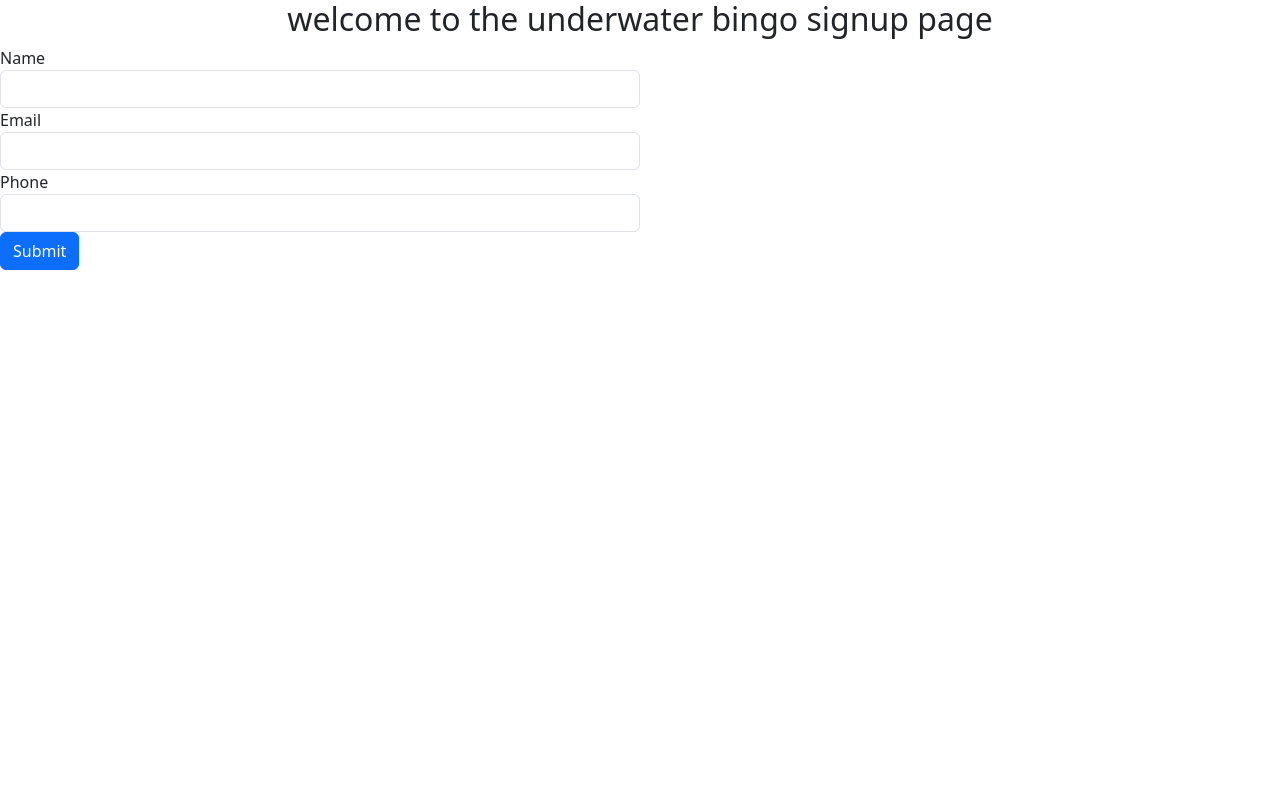
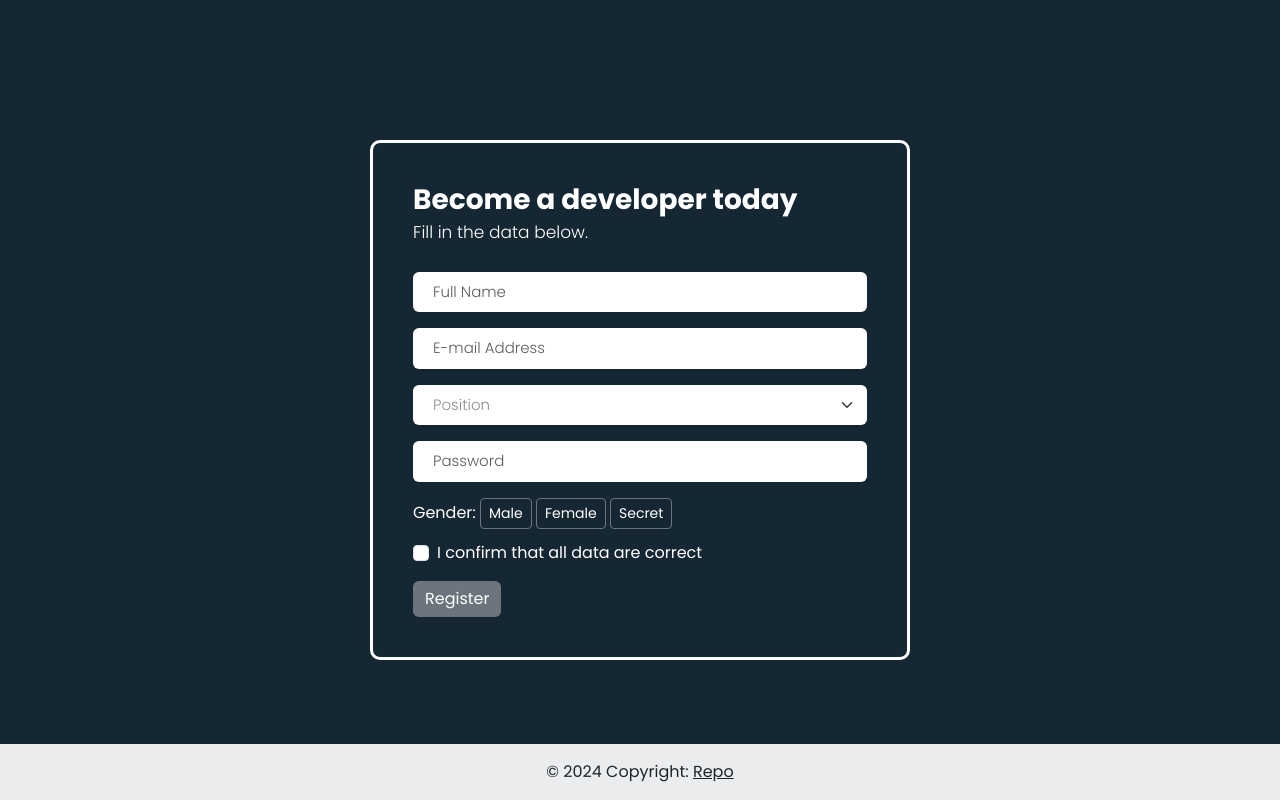
Before and after one commit to hrantgartley/legendary-octo-funicular-hotel, a website: page index.html in a window 1280 px wide. Drawn offline with nearby package versions, Linux system fonts and the light colour scheme.

Commit message:
stealed code

```diff
--- /dev/null
+++ b/css/style.css
@@ -0,0 +1,156 @@
+@import url("https://fonts.googleapis.com/css2?family=Poppins:wght@300;400;500;700;900&display=swap");
+
+*,
+body {
+    font-family: "Poppins", sans-serif;
+    font-weight: 400;
+    -webkit-font-smoothing: antialiased;
+    text-rendering: optimizeLegibility;
+    -moz-osx-font-smoothing: grayscale;
+}
+
+html,
+body {
+    height: 100%;
+    background-color: #152733;
+    overflow: hidden;
+}
+
+.form-holder {
+    display: flex;
+    flex-direction: column;
+    justify-content: center;
+    align-items: center;
+    text-align: center;
+    min-height: 100vh;
+}
+
+.form-holder .form-content {
+    position: relative;
+    text-align: center;
+    display: -webkit-box;
+    display: -moz-box;
+    display: -ms-flexbox;
+    display: -webkit-flex;
+    display: flex;
+    -webkit-justify-content: center;
+    justify-content: center;
+    -webkit-align-items: center;
+    align-items: center;
+    padding: 60px;
+}
+
+.form-content .form-items {
+    border: 3px solid #fff;
+    padding: 40px;
+    display: inline-block;
+    width: 100%;
+    min-width: 540px;
+    -webkit-border-radius: 10px;
+    -moz-border-radius: 10px;
+    border-radius: 10px;
+    text-align: left;
+    -webkit-transition: all 0.4s ease;
+    transition: all 0.4s ease;
+}
+
+.form-content h3 {
+    color: #fff;
+    text-align: left;
+    font-size: 28px;
+    font-weight: 600;
+    margin-bottom: 5px;
+}
+
+.form-content h3.form-title {
+    margin-bottom: 30px;
+}
+
+.form-content p {
+    color: #fff;
+    text-align: left;
+    font-size: 17px;
+    font-weight: 300;
+    line-height: 20px;
+    margin-bottom: 30px;
+}
+
+.form-content label,
+.was-validated .form-check-input:invalid ~ .form-check-label,
+.was-validated .form-check-input:valid ~ .form-check-label {
+    color: #fff;
+}
+
+.form-content input[type="text"],
+.form-content input[type="password"],
+.form-content input[type="email"],
+.form-content select {
+    width: 100%;
+    padding: 9px 20px;
+    text-align: left;
+    border: 0;
+    outline: 0;
+    border-radius: 6px;
+    background-color: #fff;
+    font-size: 15px;
+    font-weight: 300;
+    color: #8d8d8d;
+    -webkit-transition: all 0.3s ease;
+    transition: all 0.3s ease;
+    margin-top: 16px;
+}
+
+.btn-primary {
+    background-color: #6c757d;
+    outline: none;
+    border: 0px;
+    box-shadow: none;
+}
+
+.btn-primary:hover,
+.btn-primary:focus,
+.btn-primary:active {
+    background-color: #495056;
+    outline: none !important;
+    border: none !important;
+    box-shadow: none;
+}
+
+.form-content textarea {
+    position: static !important;
+    width: 100%;
+    padding: 8px 20px;
+    border-radius: 6px;
+    text-align: left;
+    background-color: #fff;
+    border: 0;
+    font-size: 15px;
+    font-weight: 300;
+    color: #8d8d8d;
+    outline: none;
+    resize: none;
+    height: 120px;
+    -webkit-transition: none;
+    transition: none;
+    margin-bottom: 14px;
+}
+
+.form-content textarea:hover,
+.form-content textarea:focus {
+    border: 0;
+    background-color: #ebeff8;
+    color: #8d8d8d;
+}
+
+.mv-up {
+    margin-top: -9px !important;
+    margin-bottom: 8px !important;
+}
+
+.invalid-feedback {
+    color: #ff606e;
+}
+
+.valid-feedback {
+    color: #2acc80;
+}
--- a/index.html
+++ b/index.html
@@ -12,50 +12,122 @@
             integrity="sha384-T3c6CoIi6uLrA9TneNEoa7RxnatzjcDSCmG1MXxSR1GAsXEV/Dwwykc2MPK8M2HN"
             crossorigin="anonymous"
         >
+        <link rel="stylesheet" href="css/style.css">
+        <link rel="shortcut icon" href="images/dev.png" type="image/x-icon">
     </head>
     <body>
-        <header>
-            <h2 class="text text-md-center">welcome to the underwater bingo signup page</h2>
-        </header>
-        <main>
-            <form method="post">
-                <div class="form-group">
-                    <label for="name">Name</label>
+        <div class="form-body">
+            <div class="row">
+                <div class="form-holder">
+                    <div class="form-content">
+                        <div class="form-items">
+                            <h3>Become a developer today</h3>
+                            <p>Fill in the data below.</p>
+                            <form class="requires-validation" novalidate>
+                                <div class="col-md-12">
                                     <input
+                                        class="form-control"
                                         type="text"
-                        class="form-control w-50"
-                        id="name"
                                         name="name"
+                                        placeholder="Full Name"
                                         required
                                     >
+                                    <div class="valid-feedback">Username field is valid!</div>
+                                    <div class="invalid-feedback">Username field cannot be blank!</div>
                                 </div>
-                <div class="form-group">
-                    <label for="email">Email</label>
+                                <div class="col-md-12">
                                     <input
+                                        class="form-control"
                                         type="email"
-                        class="form-control w-50"
-                        id="email"
                                         name="email"
+                                        placeholder="E-mail Address"
                                         required
                                     >
+                                    <div class="valid-feedback">Email field is valid!</div>
+                                    <div class="invalid-feedback">Email field cannot be blank!</div>
                                 </div>
-                <div class="form-group">
-                    <label for="phone">Phone</label>
+                                <div class="col-md-12">
+                                    <select class="form-select mt-3" required>
+                                        <option selected disabled value="">Position</option>
+                                        <option value="jweb">Junior Web Developer</option>
+                                        <option value="sweb">Senior Web Developer</option>
+                                        <option value="pmanager">Project Manager</option>
+                                    </select>
+                                    <div class="valid-feedback">You selected a position!</div>
+                                    <div class="invalid-feedback">Please select a position!</div>
+                                </div>
+                                <div class="col-md-12">
                                     <input
-                        type="tel"
-                        class="form-control w-50"
-                        id="phone"
-                        name="phone"
+                                        class="form-control"
+                                        type="password"
+                                        name="password"
+                                        placeholder="Password"
                                         required
                                     >
+                                    <div class="valid-feedback">Password field is valid!</div>
+                                    <div class="invalid-feedback">Password field cannot be blank!</div>
                                 </div>
-                <button type="submit" class="btn btn-primary">
-                    Submit
-                </button>
+                                <div class="col-md-12 mt-3">
+                                    <label class="mb-3 mr-1" for="gender">Gender:</label>
+                                    <input
+                                        type="radio"
+                                        class="btn-check"
+                                        name="gender"
+                                        id="male"
+                                        autocomplete="off"
+                                        required
+                                    >
+                                    <label class="btn btn-sm btn-outline-secondary" for="male">Male</label>
+                                    <input
+                                        type="radio"
+                                        class="btn-check"
+                                        name="gender"
+                                        id="female"
+                                        autocomplete="off"
+                                        required
+                                    >
+                                    <label class="btn btn-sm btn-outline-secondary" for="female">Female</label>
+                                    <input
+                                        type="radio"
+                                        class="btn-check"
+                                        name="gender"
+                                        id="secret"
+                                        autocomplete="off"
+                                        required
+                                    >
+                                    <label class="btn btn-sm btn-outline-secondary" for="secret">Secret</label>
+                                    <div class="valid-feedback mv-up">You selected a gender!</div>
+                                    <div class="invalid-feedback mv-up">Please select a gender!</div>
+                                </div>
+                                <div class="form-check">
+                                    <input
+                                        class="form-check-input"
+                                        type="checkbox"
+                                        value=""
+                                        id="invalidCheck"
+                                        required
+                                    >
+                                    <label class="form-check-label">I confirm that all data are correct</label>
+                                    <div class="invalid-feedback">Please confirm that the entered data are all correct!</div>
+                                </div>
+                                <div class="form-button mt-3">
+                                    <button id="submit" type="submit" class="btn btn-primary">Register</button>
+                                </div>
                             </form>
-        </main>
-        <footer></footer>
+                        </div>
+                    </div>
+                </div>
+            </div>
+        </div>
+        <footer class="bg-body-tertiary text-center text-lg-start fixed-bottom">
+            <div class="text-center p-3" style="background-color: rgba(0, 0, 0, 0.05);">
+                © 2024 Copyright:
+                <a class="text-body" href="https://github.com/hrantgartley/legendary-octo-funicular-hotel">Repo</a>
+            </div>
+        </footer>
         <script src="https://cdn.jsdelivr.net/npm/@popperjs/core@2.11.8/dist/umd/popper.min.js" integrity="sha384-I7E8VVD/ismYTF4hNIPjVp/Zjvgyol6VFvRkX/vR+Vc4jQkC+hVqc2pM8ODewa9r" crossorigin="anonymous"></script>
         <script src="https://cdn.jsdelivr.net/npm/bootstrap@5.3.2/dist/js/bootstrap.min.js" integrity="sha384-BBtl+eGJRgqQAUMxJ7pMwbEyER4l1g+O15P+16Ep7Q9Q+zqX6gSbd85u4mG4QzX+" crossorigin="anonymous"></script>
+        <script src="https://ajax.googleapis.com/ajax/libs/jquery/3.7.1/jquery.min.js"></script>
+        <script src="js/script.js"></script>
     </body>
 </html>
--- /dev/null
+++ b/js/script.js
@@ -0,0 +1,5 @@
+// doc ready with arrow function
+$(() => {
+    // jQuery code goes here
+    console.log("jQuery is working!")
+})
```
Also changed, not shown: package.json (added, +19 -0 lines), .eslintrc.json (added), images/cat.png (added), images/dev.png (added), 3 other files. Lines whose indentation alone changed are shown as unchanged.
